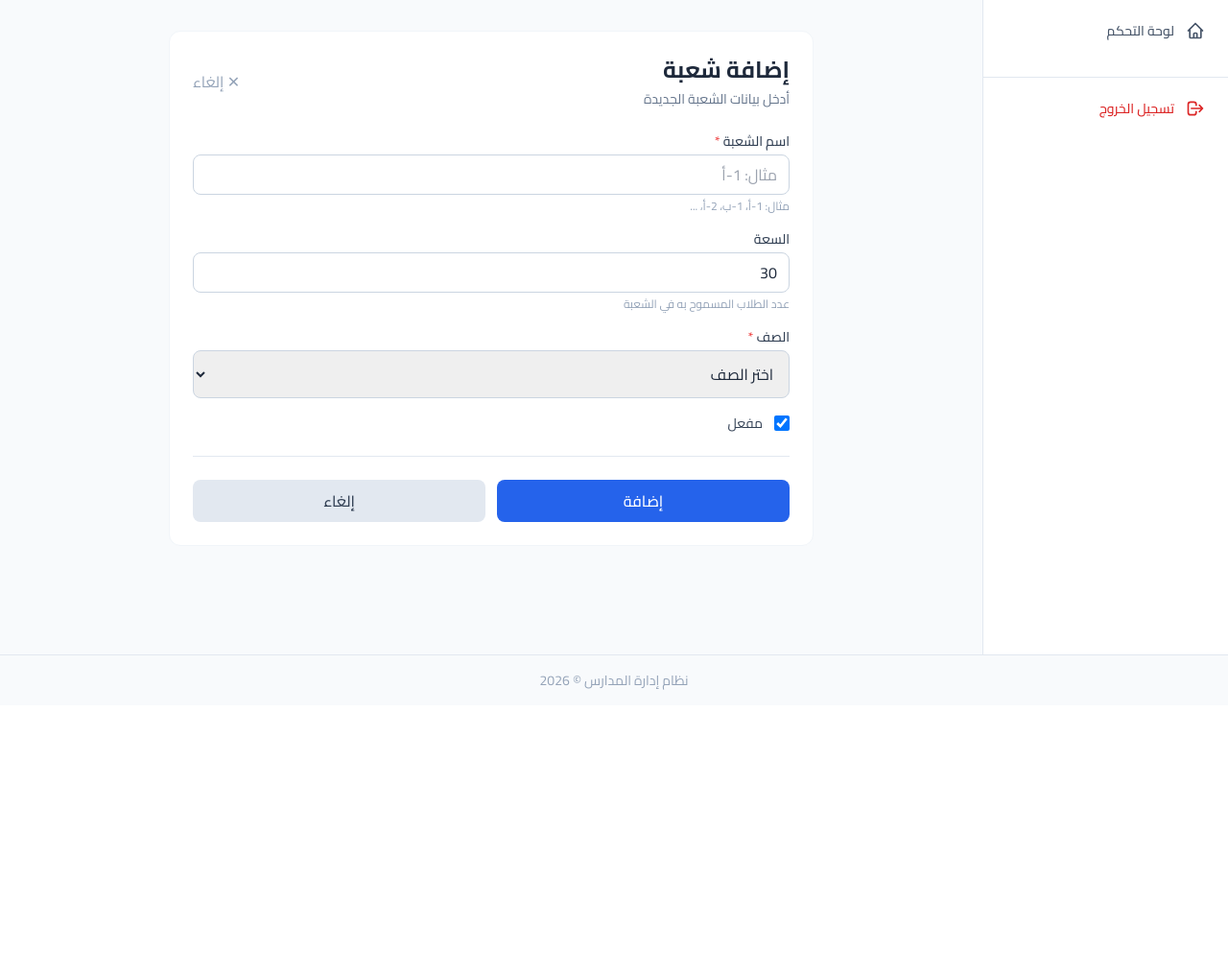
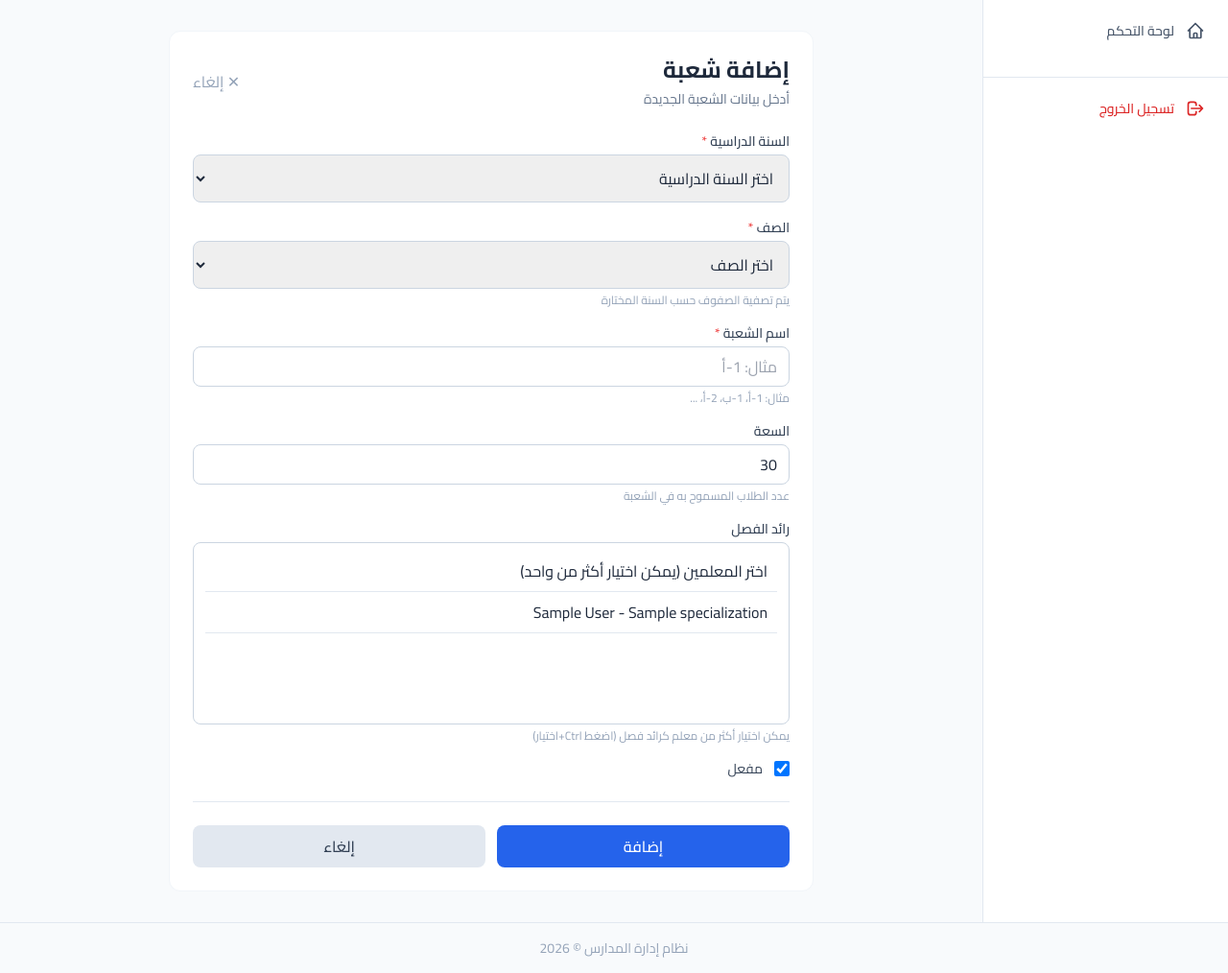
Before and after one commit to 6838gamal/School-Management-Platform, a Python web app: template app/templates/academics/sections/create.html in a window 1280 px wide. Shown: the part 65-1079 px from the top of the page at 96% size. Before the commit the page ends 784 px from the top, so only its background shows below. Run offline with Jinja, Linux system fonts and the light colour scheme; the template is opened without the code that fills it: most values are stand-ins (such as "Sample title", 1, 10 or a date in 2020); some libraries are stand-ins or nearby versions.

Commit message:
Update create.html

```diff
--- a/app/templates/academics/sections/create.html
+++ b/app/templates/academics/sections/create.html
@@ -1,3 +1,4 @@
+<!-- app/templates/academics/sections/create.html -->
 {% extends "layouts/director.html" %}
 {% block content %}
 <div class="max-w-2xl mx-auto">
@@ -14,6 +15,34 @@
 
         <form id="createForm" method="POST" action="/api/v1/academics/sections/create" onsubmit="return handleSubmit(event, this)">
             <div class="space-y-4">
+                <!-- السنة الدراسية -->
+                <div>
+                    <label class="block text-sm font-medium text-slate-700 dark:text-slate-300 mb-1">
+                        السنة الدراسية <span class="text-red-500">*</span>
+                    </label>
+                    <select name="year_id" id="yearSelect" class="w-full px-3 py-2 border border-slate-300 dark:border-slate-600 rounded-lg focus:ring-2 focus:ring-primary-500 focus:border-primary-500 dark:bg-slate-700 dark:text-white transition-colors duration-200" required>
+                        <option value="">اختر السنة الدراسية</option>
+                        {% for year in years %}
+                        <option value="{{ year.id }}">{{ year.name }}</option>
+                        {% endfor %}
+                    </select>
+                </div>
+
+                <!-- الصف -->
+                <div>
+                    <label class="block text-sm font-medium text-slate-700 dark:text-slate-300 mb-1">
+                        الصف <span class="text-red-500">*</span>
+                    </label>
+                    <select name="grade_id" id="gradeSelect" class="w-full px-3 py-2 border border-slate-300 dark:border-slate-600 rounded-lg focus:ring-2 focus:ring-primary-500 focus:border-primary-500 dark:bg-slate-700 dark:text-white transition-colors duration-200" required>
+                        <option value="">اختر الصف</option>
+                        {% for g in grades %}
+                        <option value="{{ g.id }}" data-year="{{ g.year_id }}">{{ g.name }}</option>
+                        {% endfor %}
+                    </select>
+                    <p class="text-xs text-slate-400 mt-1">يتم تصفية الصفوف حسب السنة المختارة</p>
+                </div>
+
+                <!-- اسم الشعبة -->
                 <div>
                     <label class="block text-sm font-medium text-slate-700 dark:text-slate-300 mb-1">
                         اسم الشعبة <span class="text-red-500">*</span>
@@ -24,6 +53,7 @@
                     <p class="text-xs text-slate-400 mt-1">مثال: 1-أ، 1-ب، 2-أ، ...</p>
                 </div>
 
+                <!-- السعة -->
                 <div>
                     <label class="block text-sm font-medium text-slate-700 dark:text-slate-300 mb-1">
                         السعة
@@ -33,18 +63,22 @@
                     <p class="text-xs text-slate-400 mt-1">عدد الطلاب المسموح به في الشعبة</p>
                 </div>
 
+                <!-- المعلمين (رائد الفصل) -->
                 <div>
                     <label class="block text-sm font-medium text-slate-700 dark:text-slate-300 mb-1">
-                        الصف <span class="text-red-500">*</span>
+                        رائد الفصل
                     </label>
-                    <select name="grade_id" class="w-full px-3 py-2 border border-slate-300 dark:border-slate-600 rounded-lg focus:ring-2 focus:ring-primary-500 focus:border-primary-500 dark:bg-slate-700 dark:text-white transition-colors duration-200" required>
-                        <option value="">اختر الصف</option>
-                        {% for g in grades %}
-                        <option value="{{ g.id }}">{{ g.name }}</option>
+                    <select name="teacher_ids" id="teacherSelect" multiple
+                            class="w-full px-3 py-2 border border-slate-300 dark:border-slate-600 rounded-lg focus:ring-2 focus:ring-primary-500 focus:border-primary-500 dark:bg-slate-700 dark:text-white transition-colors duration-200 min-h-[100px]">
+                        <option value="">اختر المعلمين (يمكن اختيار أكثر من واحد)</option>
+                        {% for teacher in teachers %}
+                        <option value="{{ teacher.id }}">{{ teacher.first_name }} {{ teacher.last_name }} - {{ teacher.specialization or 'بدون تخصص' }}</option>
                         {% endfor %}
                     </select>
+                    <p class="text-xs text-slate-400 mt-1">يمكن اختيار أكثر من معلم كرائد فصل (اضغط Ctrl+اختيار)</p>
                 </div>
 
+                <!-- حالة التفعيل -->
                 <div class="flex items-center space-x-3 space-x-reverse">
                     <input type="checkbox" name="is_active" value="true" checked
                            class="w-4 h-4 text-primary-600 border-slate-300 rounded focus:ring-primary-500 dark:border-slate-600">
@@ -65,6 +99,55 @@
 </div>
 
 <script>
+// تصفية الصفوف حسب السنة المختارة
+document.addEventListener('DOMContentLoaded', function() {
+    const yearSelect = document.getElementById('yearSelect');
+    const gradeSelect = document.getElementById('gradeSelect');
+    const allOptions = Array.from(gradeSelect.querySelectorAll('option'));
+
+    // حفظ الخيارات الأصلية
+    const originalOptions = allOptions.filter(opt => opt.value !== '').map(opt => ({
+        value: opt.value,
+        text: opt.text,
+        year: opt.getAttribute('data-year')
+    }));
+
+    function filterGrades() {
+        const yearId = yearSelect.value;
+
+        // حذف جميع الخيارات ما عدا الأول
+        while (gradeSelect.options.length > 1) {
+            gradeSelect.remove(1);
+        }
+
+        // إضافة الخيارات المفلترة
+        const filtered = originalOptions.filter(opt => yearId === '' || opt.year === yearId);
+        filtered.forEach(opt => {
+            const option = document.createElement('option');
+            option.value = opt.value;
+            option.textContent = opt.text;
+            option.setAttribute('data-year', opt.year);
+            gradeSelect.appendChild(option);
+        });
+
+        // إذا لم تكن هناك خيارات، أضف رسالة
+        if (filtered.length === 0) {
+            const option = document.createElement('option');
+            option.value = '';
+            option.textContent = 'لا توجد صفوف في هذه السنة';
+            option.disabled = true;
+            gradeSelect.appendChild(option);
+        }
+
+        gradeSelect.value = '';
+    }
+
+    yearSelect.addEventListener('change', filterGrades);
+
+    // التصفية الأولية
+    filterGrades();
+});
+
 async function handleSubmit(event, form) {
     event.preventDefault();
     const submitBtn = document.getElementById('submitBtn');
@@ -73,8 +156,17 @@ async function handleSubmit(event, form) {
 
     const formData = new FormData(form);
     const data = Object.fromEntries(formData.entries());
+
+    // معالجة البيانات
     if (data.capacity) data.capacity = parseInt(data.capacity);
     data.is_active = data.is_active === 'true';
+
+    // معالجة المعلمين المختارين (متعدد)
+    const teacherSelect = document.getElementById('teacherSelect');
+    const selectedTeachers = Array.from(teacherSelect.selectedOptions)
+        .filter(opt => opt.value !== '')
+        .map(opt => opt.value);
+    data.teacher_ids = selectedTeachers;
 
     try {
         const response = await fetch(form.action, {
@@ -101,7 +193,7 @@ async function handleSubmit(event, form) {
         showMessage('❌ حدث خطأ في الاتصال بالخادم', 'error');
         submitBtn.disabled = false;
         submitBtn.textContent = 'إضافة';
-        console.error(error);
+        console.error('Error:', error);
     }
 }
 
@@ -128,5 +220,25 @@ function showMessage(message, type = 'success') {
 .animate-slide-in {
     animation: slideIn 0.3s ease-out;
 }
+
+/* تحسين شكل الـ select المتعدد */
+select[multiple] {
+    scroll-behavior: smooth;
+}
+select[multiple] option {
+    padding: 6px 10px;
+    border-bottom: 1px solid #e2e8f0;
+    cursor: pointer;
+}
+select[multiple] option:checked {
+    background: #3b82f6 linear-gradient(0deg, #3b82f6 0%, #3b82f6 100%);
+    color: white;
+}
+select[multiple] option:hover {
+    background: #e2e8f0;
+}
+.dark select[multiple] option:hover {
+    background: #334155;
+}
 </style>
 {% endblock %}
```
